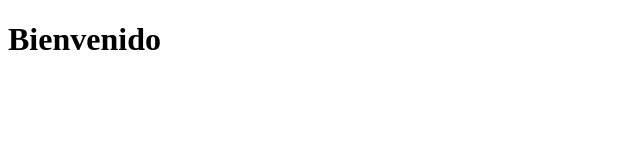
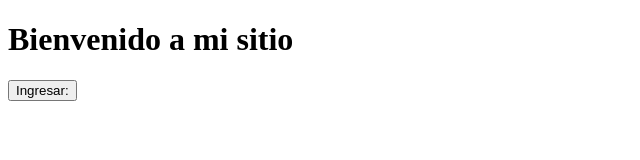
Before and after one commit to matehualacamila2-cmd/Proyecto--Prueba-312, a plain HTML site: page index.html in a window 1280 px wide. Shown: the whole page, without its empty margins (0-640 px from the left). Drawn offline with Linux system fonts and the light colour scheme.

Commit message:
Agregar texto al pagina principal

```diff
--- a/index.html
+++ b/index.html
@@ -1,11 +1,14 @@
 <!DOCTYPE html>
 <html lang="en">
+
 <head>
     <meta charset="UTF-8">
     <meta name="viewport" content="width=device-width, initial-scale=1.0">
     <title>Pagina Principal</title>
 </head>
+
 <body>
-    <h1>Bienvenido</h1>
+    <h1>Bienvenido a mi sitio</h1>
+    <button>Ingresar:</button>
 </body>
 </html>
```
